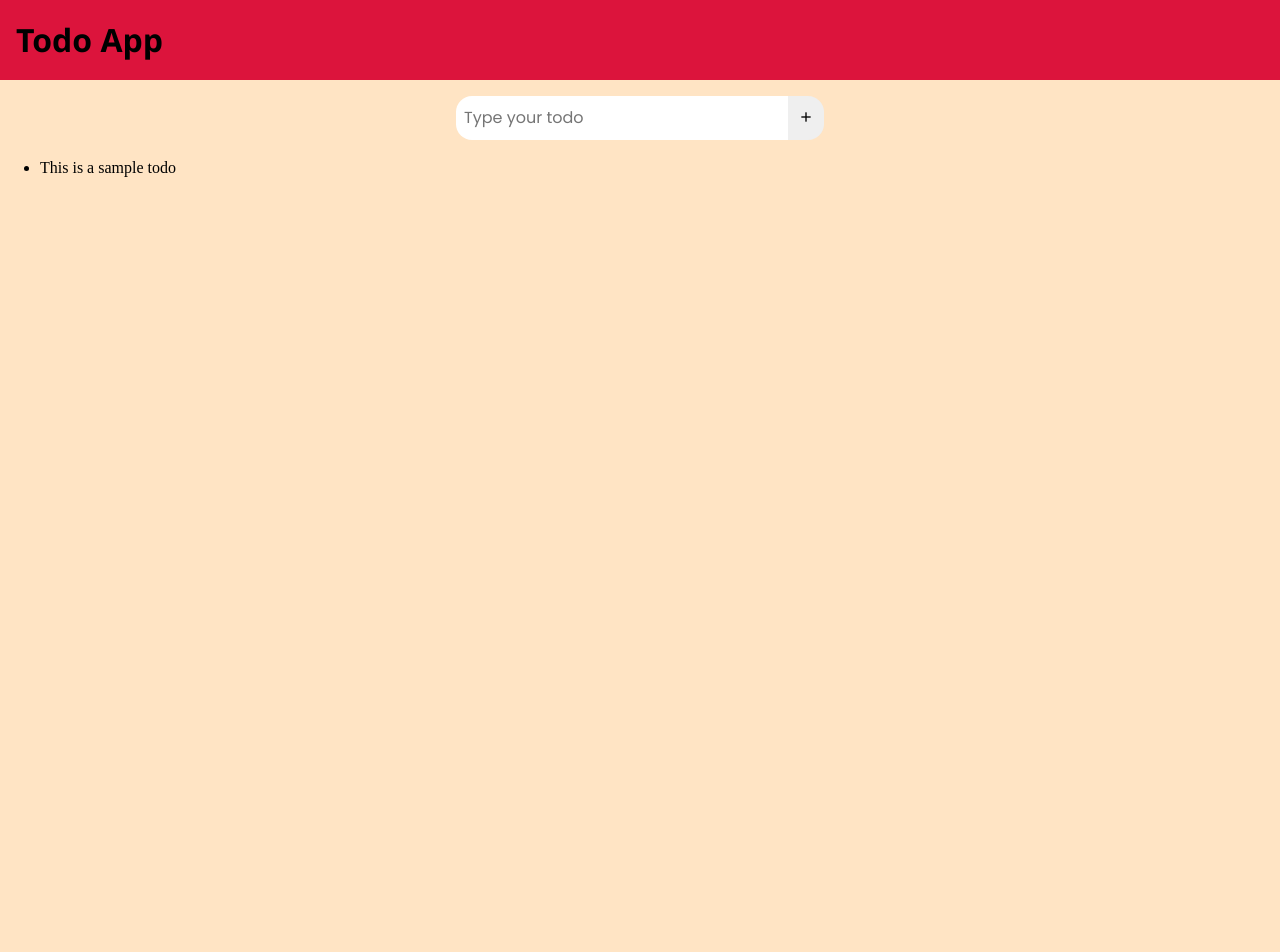
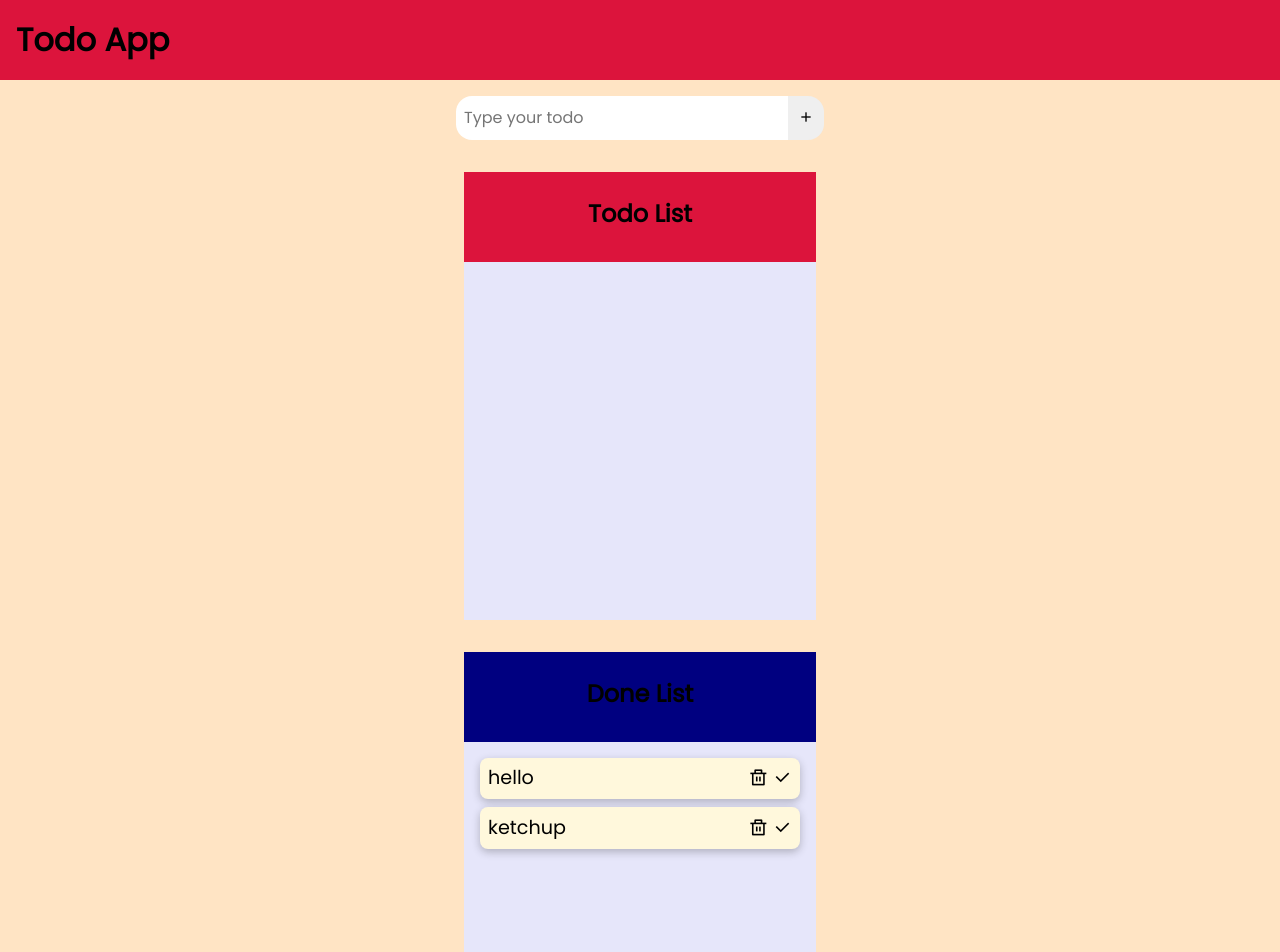
Before and after one commit to chirag-chhajed/react-todolist, a React (Vite) app: page / in a window 1280 px wide. Shown: the top 952 px of the page. Before the commit the page ends 800 px from the top, so only its background shows below. Built offline with nearby package versions, Linux system fonts and the light colour scheme.

Commit message:
Components made

```diff
--- a/src/App.css
+++ b/src/App.css
@@ -1,4 +1,7 @@
 @import url('https://fonts.googleapis.com/css2?family=Poppins&display=swap');
+*{
+    font-family: 'poppins',sans-serif;
+}
 header{
     text-transform: capitalize;
     background-color: crimson;
@@ -19,7 +22,6 @@ form input{
     border: none;
     padding: 10px 0.5rem;
     border-radius: 1rem 0 0 1rem;
-    font-family: 'Poppins', sans-serif;
 
 }
 form button{
@@ -28,3 +30,65 @@ form button{
     padding-inline: 10px;
     border-radius: 0 1rem 1rem 0;
 }
+.todolist{
+    height: 28rem;
+    width: 22rem;
+    margin-inline: auto;
+    background-color: lavender;
+}
+.todolist .head{
+    height: 20%;
+    width: 100%;
+    background-color: crimson;
+    color: black;
+    text-transform: capitalize;
+    text-align: center;
+    font-size: 24px;
+    padding: 1.5rem;
+    font-weight: 800;
+
+}
+
+main{
+    margin-bottom: 1rem;
+    display: flex;
+    flex-direction: column;
+    margin-block: 2rem;
+    word-wrap: break-word;
+}
+.donelist{
+    height: 28rem;
+    width: 22rem;
+    margin-inline: auto;
+    margin-block: 2rem;
+    background-color: lavender;
+}
+.donelist .head{
+    height: 20%;
+    width: 100%;
+    background-color: navy;
+    color: black;
+    text-transform: capitalize;
+    text-align: center;
+    font-size: 24px;
+    padding: 1.5rem;
+    font-weight: 800;
+}
+ul{
+    padding-inline:1rem;
+}
+li{
+    display: flex;
+    justify-content: space-between;
+    margin-inline: auto;
+    font-size: 1.2rem;
+    padding: 0.4rem 0.5rem;
+    background-color: cornsilk;
+    border-radius: 0.5rem;
+    box-shadow: rgba(0, 0, 0, 0.24) 0px 3px 8px;
+    margin-block: 0.5rem;
+}
+li div{
+    display: flex;
+    gap: 0.3rem;
+}
--- a/src/App.jsx
+++ b/src/App.jsx
@@ -1,7 +1,8 @@
 import React,{ useState } from 'react'
 import Header from './Components/Header'
 import Form from './Components/Form'
-import Todo from './Components/Todo'
+import TodoList from './Components/TodoList'
+import DoneList from './Components/DoneList'
 
 
 import './App.css'
@@ -14,7 +15,8 @@ function App() {
       <Header />
       <Form/>
       <main>
-        <Todo/>
+        <TodoList/>
+        <DoneList/>
       </main>
     </>
 
--- /dev/null
+++ b/src/Components/DoneList.jsx
@@ -0,0 +1,18 @@
+import React from "react";
+import Todo from "./Todo";
+export default function DoneList(){
+    return(
+        <>
+            <div className="donelist">
+                <div className="head">
+                    done list
+                </div>
+                <div className="body">
+                    <ul>
+                        <Todo/>
+                    </ul>
+                </div>
+            </div>
+        </>
+    )
+}
--- a/src/Components/Form.jsx
+++ b/src/Components/Form.jsx
@@ -26,11 +26,11 @@ export default function Form(){
 
 
     }
-    const list = todo.map(e => (
-        <li key={e.id}>
-            {e.text}
-        </li>
-    ))
+    // const list = todo.map(e => (
+    //     <li key={e.id}>
+    //         {e.text}
+    //     </li>
+    // ))
     return(
         <>
         <form onSubmit={handleSubmit}>
@@ -42,9 +42,6 @@ export default function Form(){
             />
             <button><i class="ri-add-line ri-1.3x"></i></button>
         </form>
-        <ul>
-            {list}
-        </ul>
         </>
     )
 }
--- a/src/Components/Todo.jsx
+++ b/src/Components/Todo.jsx
@@ -1,11 +1,23 @@
 import React from "react";
+
 
 export default function Todo(){
     return(
         <>
+         <li>
+            hello
             <div>
-
+            <i class="ri-delete-bin-line"></i>
+            <i class="ri-check-line"></i>
             </div>
+         </li>
+         <li>
+            ketchup
+            <div>
+            <i class="ri-delete-bin-line"></i>
+            <i class="ri-check-line"></i>
+            </div>
+         </li>
         </>
     )
 }
--- /dev/null
+++ b/src/Components/TodoList.jsx
@@ -0,0 +1,18 @@
+import React from "react";
+
+export default function TodoList(){
+    return(
+        <>
+            <div className="todolist">
+                <div className="head">
+                    todo list
+                </div>
+                <div className="body">
+                    <ul>
+
+                    </ul>
+                </div>
+            </div>
+        </>
+    )
+}
```
